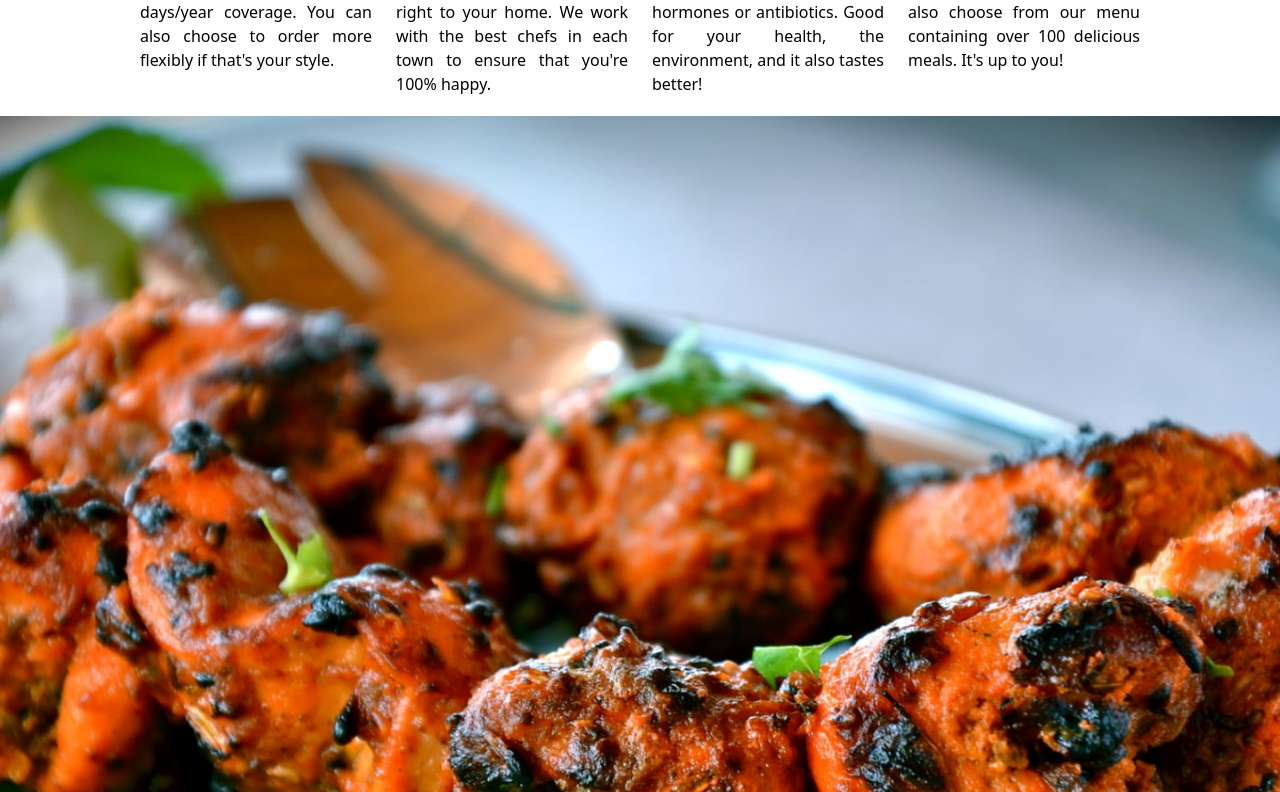
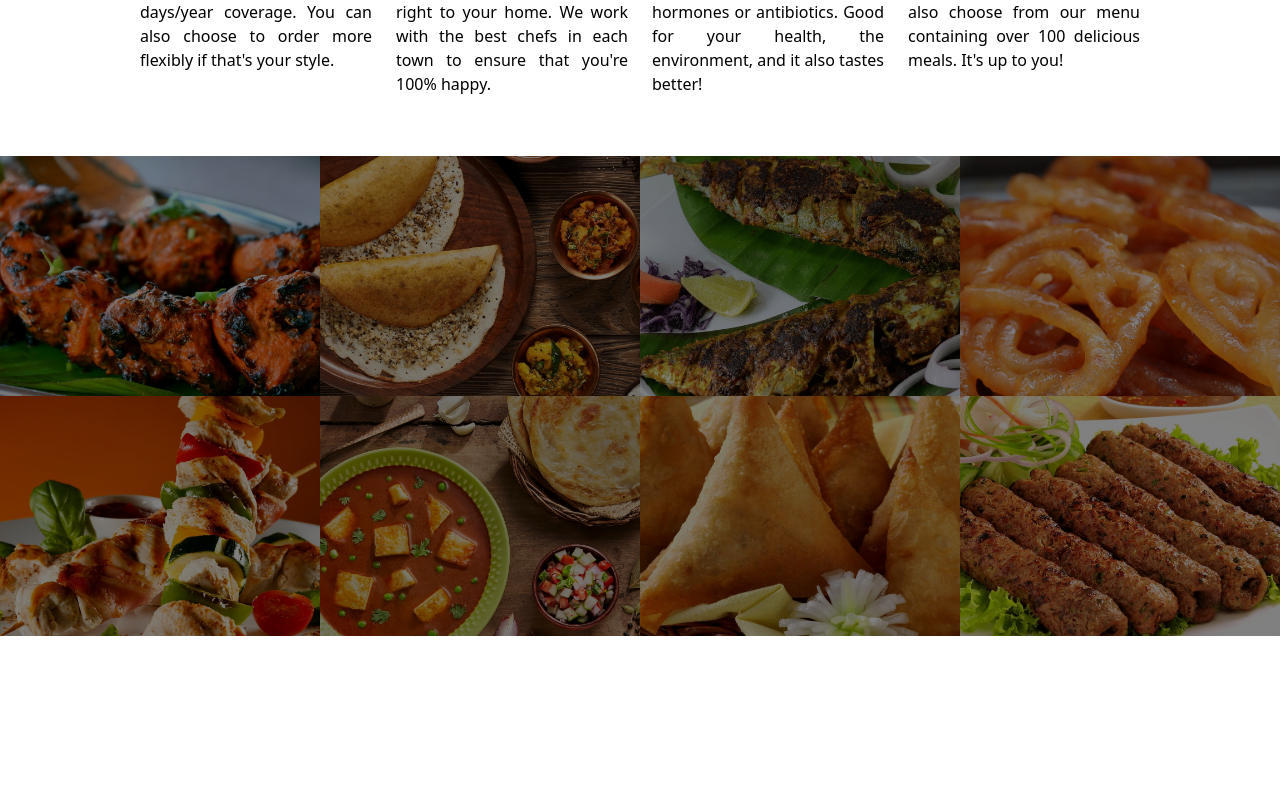
Before and after one commit to barnwalp/rasoi, a React (Create React App) app: page / in a window 1280 px wide. Shown: the part 1188-1980 px from the top of the page. After the commit the page ends 1824 px from the top, so only its background shows below. Built offline with nearby package versions, Linux system fonts and the light colour scheme.

Commit message:
feat/styling images with transition

```diff
--- a/src/App.js
+++ b/src/App.js
@@ -37,7 +37,7 @@ const App = () => {
   return (
 		<Fragment>
 			<header className="relative bg-hero-pattern h-screen bg-fixed bg-cover bg-center">
-				<div className={isNavOpen ? "overlay-mobile-menu absolute h-screen w-full top-20 opacity-50 bg-gradient-to-b from-black to-white transition-all ease-in-out delay-150" : "invisible"}></div>
+				<div className={isNavOpen ? "overlay-mobile-menu absolute h-screen w-full top-20 opacity-50 bg-gradient-to-b from-black to-white transition-all ease-in-out duration-150" : "invisible"}></div>
 				<nav className="h-20 flex justify-between items-center">
 					<img className="logo ml-4 inline-block w-48" src={ logo } alt="Rasoi logo" />
 					<div className="nav-elements hidden md:inline-block hide-for-mobile">
@@ -107,30 +107,30 @@ const App = () => {
 					</div>
 				</div>
 			</section>
-			<div className="section-meals">
-				<figure className="section-meals-photo">
-					<img src={chicken} alt="chicken"/>
+			<div className="section-meals mt-10 md:grid grid-cols-4">
+				<figure className="section-meals-photo bg-black overflow-hidden">
+					<img className="w-full h-full opacity-50 scale-125 transition-all ease-linear duration-300 hover:opacity-100 hover:scale-105"  src={chicken} alt="chicken"/>
 				</figure>
-				<figure className="section-meals-photo">
-					<img src={dosa} alt="dosa"/>
+				<figure className="section-meals-photo bg-black overflow-hidden">
+					<img className="w-full h-full opacity-50 scale-125 transition-all ease-linear duration-300 hover:opacity-100 hover:scale-105"  src={dosa} alt="dosa"/>
 				</figure>
-				<figure className="section-meals-photo">
-					<img src={fish} alt="fish"/>
+				<figure className="section-meals-photo bg-black overflow-hidden">
+					<img className="w-full h-full opacity-50 scale-125 transition-all ease-linear duration-300 hover:opacity-100 hover:scale-105"  src={fish} alt="fish"/>
 				</figure>
-				<figure className="section-meals-photo">
-					<img src={jalebi} alt="jalebi"/>
+				<figure className="section-meals-photo bg-black overflow-hidden">
+					<img className="w-full h-full opacity-50 scale-125 transition-all ease-linear duration-300 hover:opacity-100 hover:scale-105"  src={jalebi} alt="jalebi"/>
 				</figure>
-				<figure className="section-meals-photo">
-					<img src={kebab} alt="paneer kebab"/>
+				<figure className="section-meals-photo bg-black overflow-hidden">
+					<img className="w-full h-full opacity-50 scale-125 transition-all ease-linear duration-300 hover:opacity-100 hover:scale-105"  src={kebab} alt="paneer kebab"/>
 				</figure>
-				<figure className="section-meals-photo">
-					<img src={paratha} alt="paratha"/>
+				<figure className="section-meals-photo bg-black overflow-hidden">
+					<img className="w-full h-full opacity-50 scale-125 transition-all ease-linear duration-300 hover:opacity-100 hover:scale-105"  src={paratha} alt="paratha"/>
 				</figure>
-				<figure className="section-meals-photo">
-					<img src={samosa} alt="samosa" />
+				<figure className="section-meals-photo bg-black overflow-hidden">
+					<img className="w-full h-full opacity-50 scale-125 transition-all ease-linear duration-300 hover:opacity-100 hover:scale-105"  src={samosa} alt="samosa" />
 				</figure>
-				<figure className="section-meals-photo">
-					<img src={seekh_kebab} alt="seekh kebab" />
+				<figure className="section-meals-photo bg-black overflow-hidden">
+					<img className="w-full h-full opacity-50 scale-125 transition-all ease-linear duration-300 hover:opacity-100 hover:scale-105"  src={seekh_kebab} alt="seekh kebab" />
 				</figure>
 			</div>
 
```
